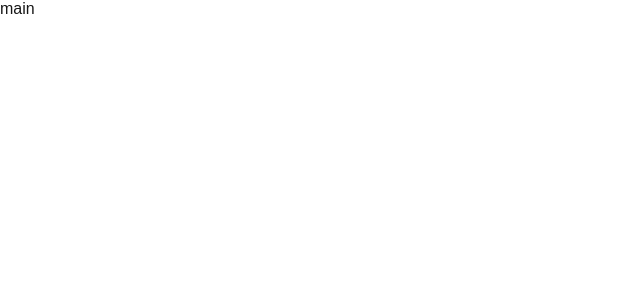
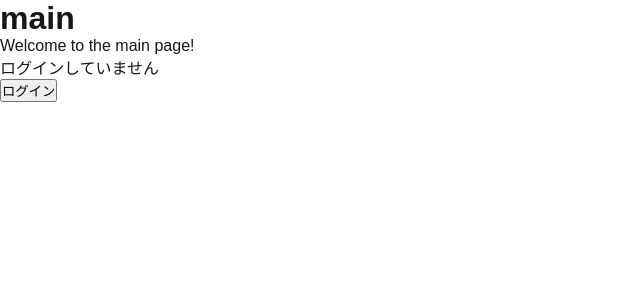
Before and after one commit to yufoxda/tapla, a Next.js app: page / in a window 1280 px wide. Shown: the top 300 px of the page, without its empty margins (0-640 px from the left). Built offline with nearby package versions, Linux system fonts and the light colour scheme; no server answers.

Commit message:
feat:ログインユーザーで登録

```diff
--- a/src/app/[id]/register/actions.tsx
+++ b/src/app/[id]/register/actions.tsx
@@ -2,12 +2,15 @@
 import { createClient } from '@/utils/supabase/server';
 import { revalidatePath } from 'next/cache';
 import { redirect } from 'next/navigation';
+import { getuser } from '@/app/actions';
 
 export async function submitEventVote(formData: FormData) {
     const supabase = await createClient();
 
     const eventId = formData.get('eventId') as string;
     const participantName = formData.get('participantName') as string;
+
+    const registerUser = await getuser();
 
     try {
         if (!eventId || !participantName.trim()) {
@@ -19,7 +22,7 @@ export async function submitEventVote(formData: FormData) {
             .from('users')
             .insert([{
                 name: participantName.trim(),
-                auth_user_id: null // 非認証ユーザー
+                auth_user_id: registerUser && registerUser.id ? registerUser.id : null // 非認証ユーザー
             }])
             .select()
             .single();
--- /dev/null
+++ b/src/app/actions.tsx
@@ -0,0 +1,13 @@
+'use server';
+import { createClient } from '@/utils/supabase/server';
+
+export async function getuser() {
+    const supabase = await createClient();
+    const { data: user, error } = await supabase.auth.getUser();
+    if (error) {
+        console.error('Error fetching user:', error);
+        return null;
+    }
+    console.log('Fetched user:', user);
+    return user.user;
+}
--- a/src/app/page.tsx
+++ b/src/app/page.tsx
@@ -1,10 +1,42 @@
 import Image from "next/image";
 import styles from "./page.module.css";
+import { getuser } from "./actions"
+import { redirect } from "next/navigation";
 
-export default function Home() {
+export default async function Home() {
+  const user = await getuser();
+
+  const handleLogout = async () => {
+    'use server';
+    redirect('/auth/logout');
+  };
+
+  const handleLogin = async () => {
+    'use server';
+    redirect('/auth/login');
+  };
+
   return (
 <div>
-  main
+  <h1>main</h1>
+  <p>Welcome to the main page!</p>
+  <div>
+    {user ? (
+      <div>
+        <p>ログイン中: {user.email}</p>
+          <button onClick={handleLogout} type="submit">
+            ログアウト
+          </button>
+      </div>
+    ) : (
+      <div>
+        <p>ログインしていません</p>
+          <button type="submit" onClick={handleLogin}>
+            ログイン
+          </button>
+      </div>
+    )}
+  </div>
 </div>
   );
 }
```
